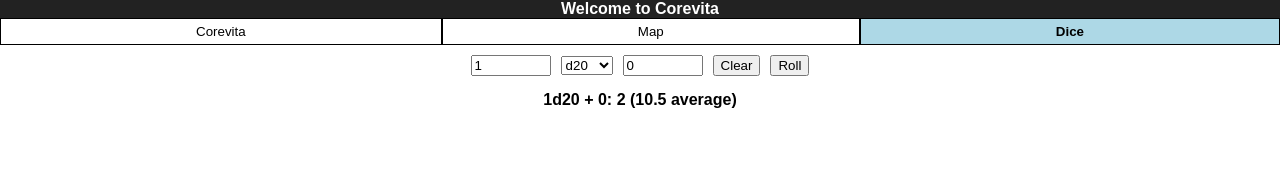
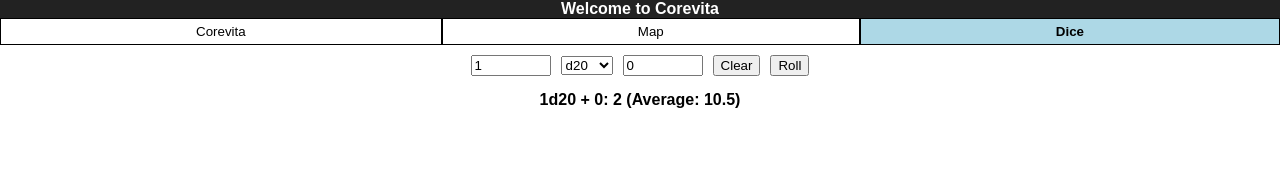
Before and after one commit to wirmar/corevita, a React (Create React App) app: page / in a window 1280 px wide. Both pictures are taken after a click on the button "Roll". Shown: the top 181 px of the page. Built offline with nearby package versions, Linux system fonts and the light colour scheme.

Commit message:
Fixed minor nitpicks by wirmar
Easy Peasy Lemon Squeezy

```diff
--- a/src/Dice/Dice.js
+++ b/src/Dice/Dice.js
@@ -63,7 +63,7 @@ class Dice extends Component {
   renderResults = () =>
     this.state.results.map((result, i) => (
       <div key={i} className={`Dice-result${i === this.state.results.length - 1 ? ' latest' : ''}`}>
-        {result.dice}: {result.result} ({result.avg} average)
+        {result.dice}: {result.result} (Average: {result.average})
       </div>
     ));
 
@@ -80,14 +80,14 @@ class Dice extends Component {
     event.preventDefault();
     const dice = `${count}${dieType} + ${modifier}`;
     const result = rollDice(parseInt(count, 10), dieType, parseInt(modifier, 10));
-    const avg = (count * (dieTypes[dieType] + 1) + modifier * 2) / 2;
+    const average = (parseInt(count, 10) * (dieTypes[dieType] + 1)) / 2 + parseInt(modifier, 10);
     this.setState(state => ({
       results: [
         ...state.results,
         {
           dice,
           result,
-          avg,
+          average,
         },
       ],
     }));
```
